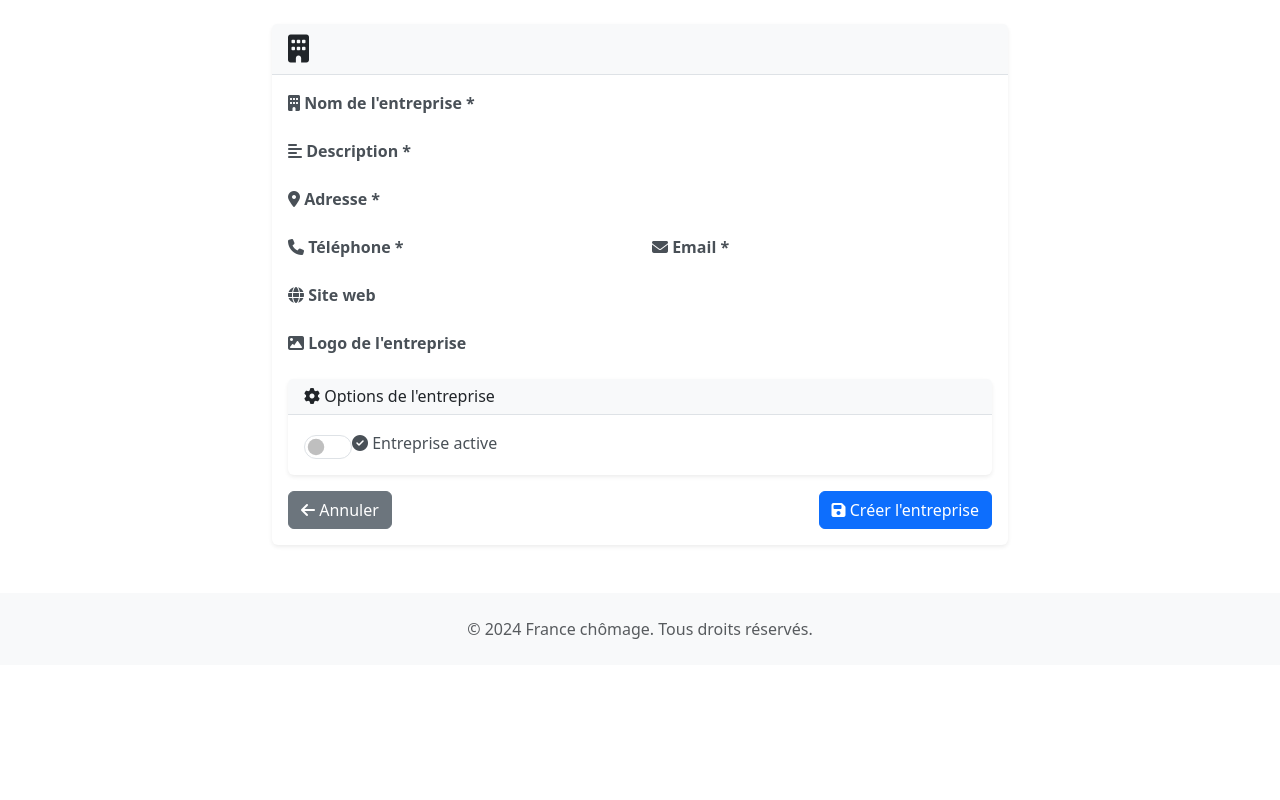
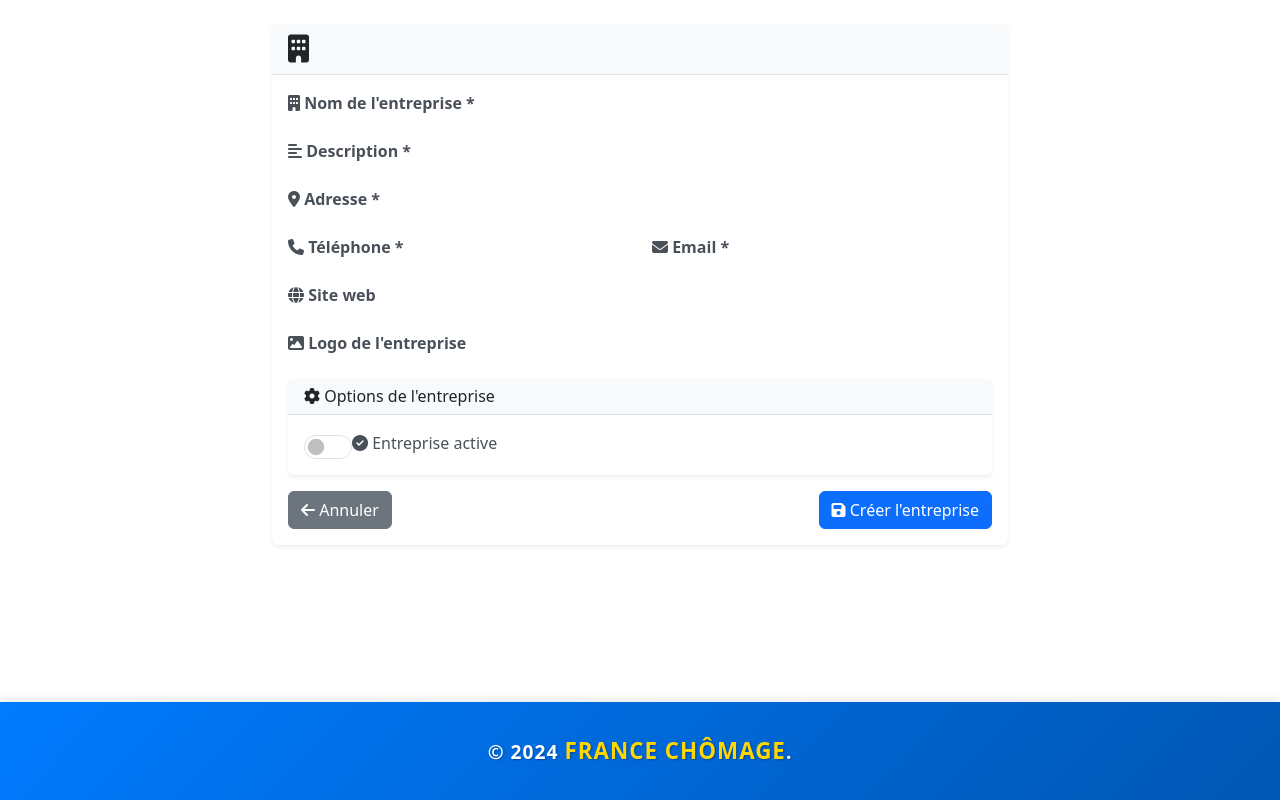
Before and after one commit to TristanLBD/Django-Projet-1, a Django app: template companies/templates/companies/company_form.html in a window 1280 px wide. Run offline with Django 3.2, Linux system fonts and the light colour scheme; the template is opened without the code that fills it, so the values that code supplies are empty.

Commit message:
Améliorations header/footer

```diff
--- a/templates/base.html
+++ b/templates/base.html
@@ -9,6 +9,72 @@
     <link href="https://cdn.jsdelivr.net/npm/bootstrap@5.3.0/dist/css/bootstrap.min.css" rel="stylesheet">
     <!-- Font Awesome -->
     <link href="https://cdnjs.cloudflare.com/ajax/libs/font-awesome/6.4.0/css/all.min.css" rel="stylesheet">
+
+    <style>
+        .navbar-brand {
+            font-size: 1.8rem;
+            font-weight: 700;
+            text-transform: uppercase;
+            letter-spacing: 1px;
+            color: #ffffff !important;
+            text-shadow: 2px 2px 4px rgba(0,0,0,0.3);
+            transition: all 0.3s ease;
+        }
+
+        .navbar-brand:hover {
+            color: #ffd700 !important;
+            transform: scale(1.05);
+            text-shadow: 3px 3px 6px rgba(0,0,0,0.4);
+        }
+
+        .navbar-brand i {
+            margin-right: 10px;
+            color: #ffd700;
+            font-size: 2rem;
+        }
+
+        .navbar {
+            box-shadow: 0 2px 10px rgba(0,0,0,0.1);
+        }
+
+        /* Styles pour le footer */
+        body {
+            min-height: 100vh;
+            display: flex;
+            flex-direction: column;
+        }
+
+        main {
+            flex: 1;
+        }
+
+        footer {
+            background: linear-gradient(135deg, #007bff, #0056b3) !important;
+            color: white !important;
+            padding: 2rem 0 !important;
+            margin-top: auto !important;
+            box-shadow: 0 -2px 10px rgba(0,0,0,0.1);
+        }
+
+        footer .container {
+            text-align: center;
+        }
+
+        footer p {
+            font-size: 1.2rem;
+            font-weight: 600;
+            text-transform: uppercase;
+            letter-spacing: 1px;
+            margin: 0;
+            text-shadow: 1px 1px 2px rgba(0,0,0,0.3);
+        }
+
+        footer .brand-text {
+            color: #ffd700;
+            font-weight: 700;
+            font-size: 1.4rem;
+        }
+    </style>
 
     {% block extra_css %}{% endblock %}
 </head>
@@ -73,9 +139,9 @@
     </main>
 
     <!-- Footer -->
-    <footer class="bg-light mt-5 py-4">
-        <div class="container text-center">
-            <p class="text-muted mb-0">&copy; 2024 France chômage. Tous droits réservés.</p>
+    <footer>
+        <div class="container">
+            <p>&copy; 2024 <span class="brand-text">France chômage</span>.</p>
         </div>
     </footer>
 
```
